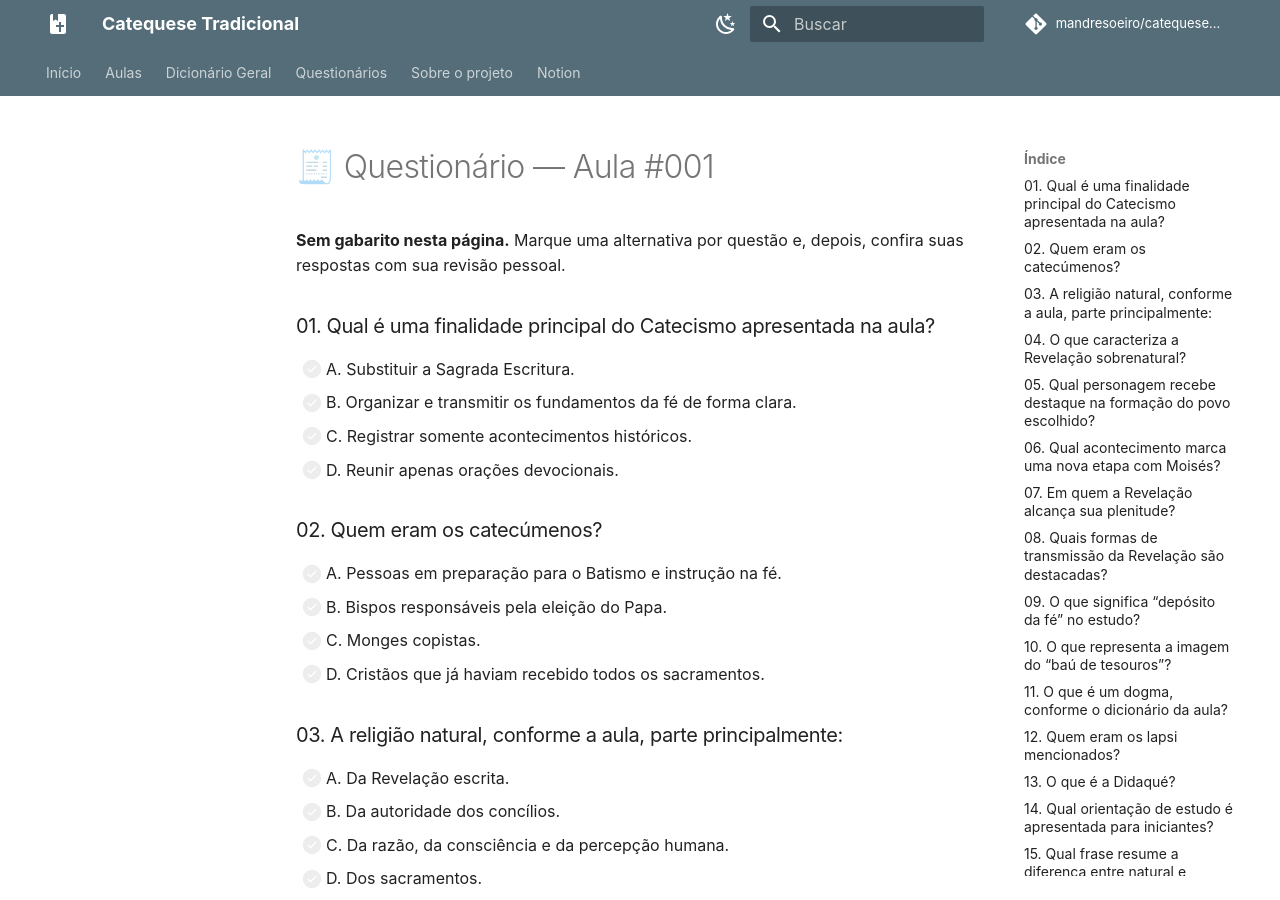
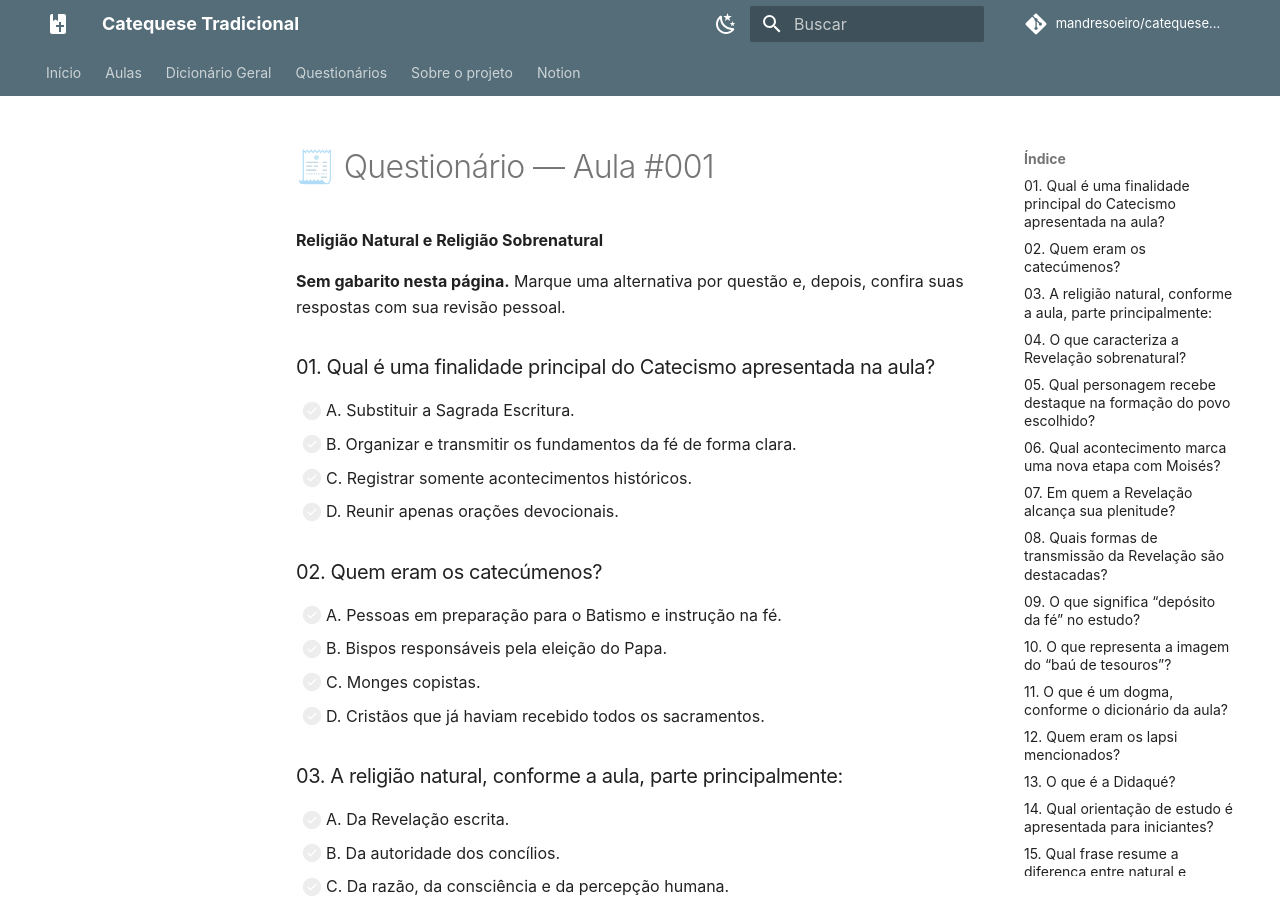
Before and after one commit to mandresoeiro/catequese-tradicional, an MkDocs documentation site: the page built from docs/questionarios/aula-01.md, in a window 1280 px wide and 900 px high. Built offline with MkDocs 1.6.1 and Material for MkDocs 9.7.7, drawn with Linux system fonts in a browser that asks for light colours; comment, search, counter and statistics services are not loaded.

```diff
--- a/docs/questionarios/aula-01.md
+++ b/docs/questionarios/aula-01.md
@@ -1,4 +1,6 @@
 # 🧾 Questionário — Aula #001
+
+**Religião Natural e Religião Sobrenatural**
 
 **Sem gabarito nesta página.** Marque uma alternativa por questão e, depois, confira suas respostas com sua revisão pessoal.
 
```
